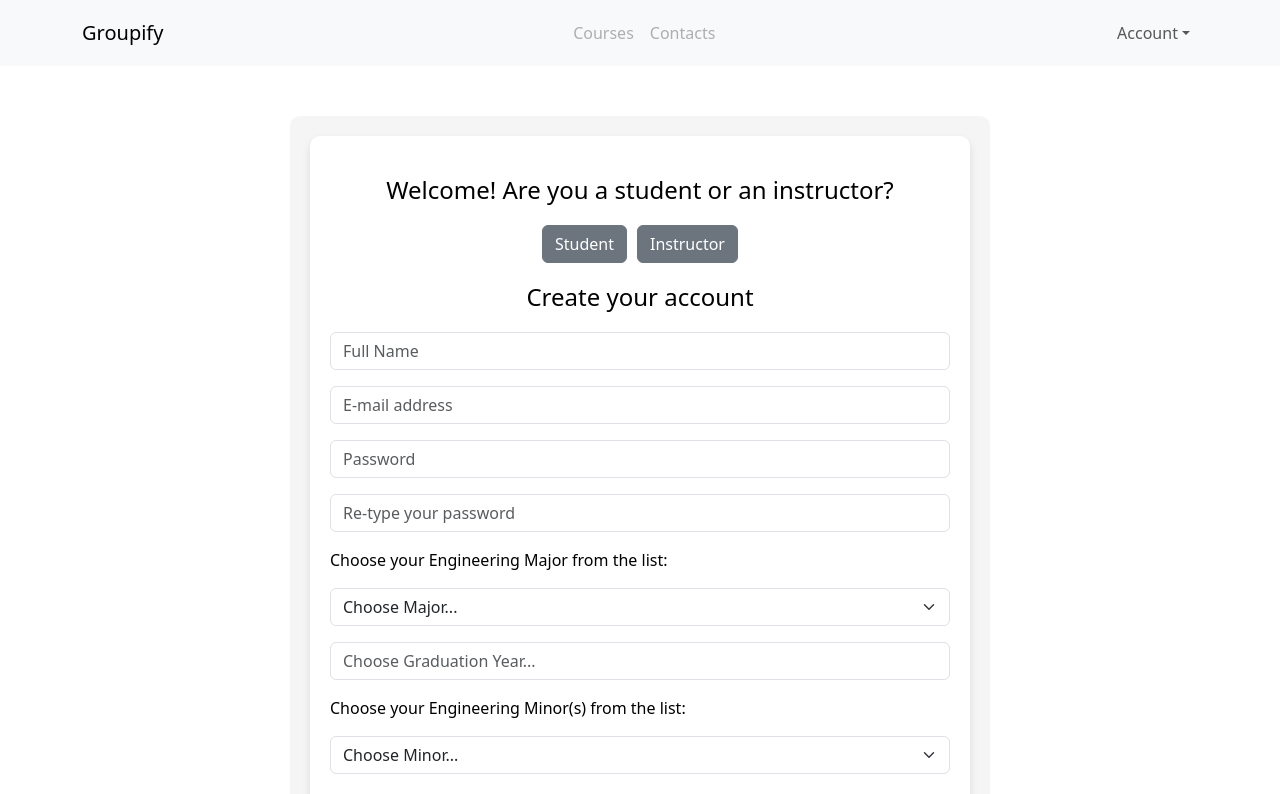
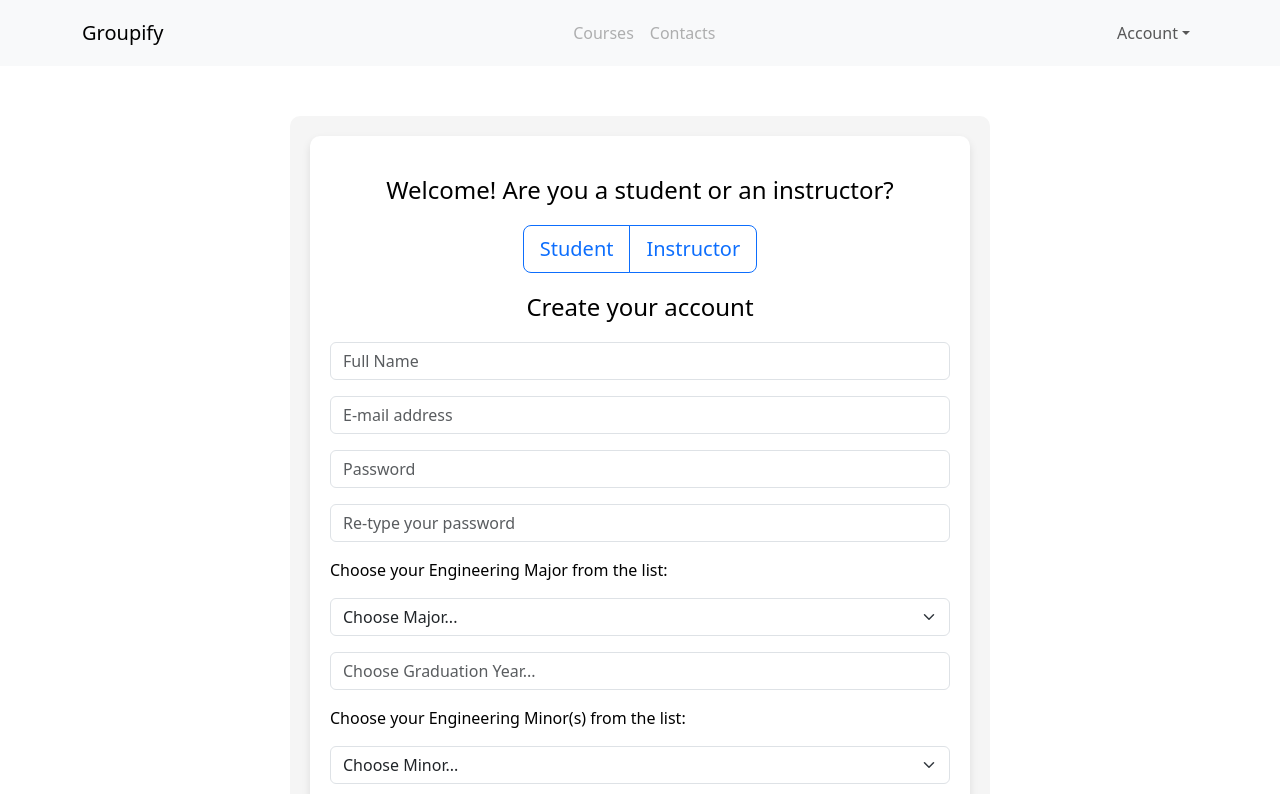
Before and after one commit to bayazitbora/ECE496-Capstone-Project, a React (Vite) app in the folder frontend/: page /sign-up in a window 1280 px wide. Shown: the top 794 px of the page. Built offline with nearby package versions, Linux system fonts and the light colour scheme.

Commit message:
bigger button for student and instructor

```diff
--- a/frontend/src/components/AccountCreation/AccountCreationForm.jsx
+++ b/frontend/src/components/AccountCreation/AccountCreationForm.jsx
@@ -1,4 +1,12 @@
-import { Button, Input, FormGroup, Label, Form, FormText } from "reactstrap";
+import {
+  Button,
+  Input,
+  FormGroup,
+  Label,
+  Form,
+  FormText,
+  ButtonGroup,
+} from "reactstrap";
 import styles from "./AccountCreationTemplate.module.css";
 
 function AccountCreationForm({
@@ -93,23 +101,24 @@ function AccountCreationForm({
       <div className={styles.questionContainer}>
         <div>
           <h2>Welcome! Are you a student or an instructor?</h2>
-          <div>
+          <ButtonGroup size="lg">
             <Button
-              color={signUpState.role === "Student" ? "primary" : "secondary"}
+              color="primary"
+              outline
               onClick={() => handleRoleSelection("Student")}
-              style={{ marginRight: "10px" }}
+              active={signUpState.role === "Student"}
             >
               Student
             </Button>
             <Button
-              color={
-                signUpState.role === "Instructor" ? "primary" : "secondary"
-              }
+              color="primary"
+              outline
               onClick={() => handleRoleSelection("Instructor")}
+              active={signUpState.role === "Instructor"}
             >
               Instructor
             </Button>
-          </div>
+          </ButtonGroup>
         </div>
         <div>
           <h2>Create your account</h2>
```
